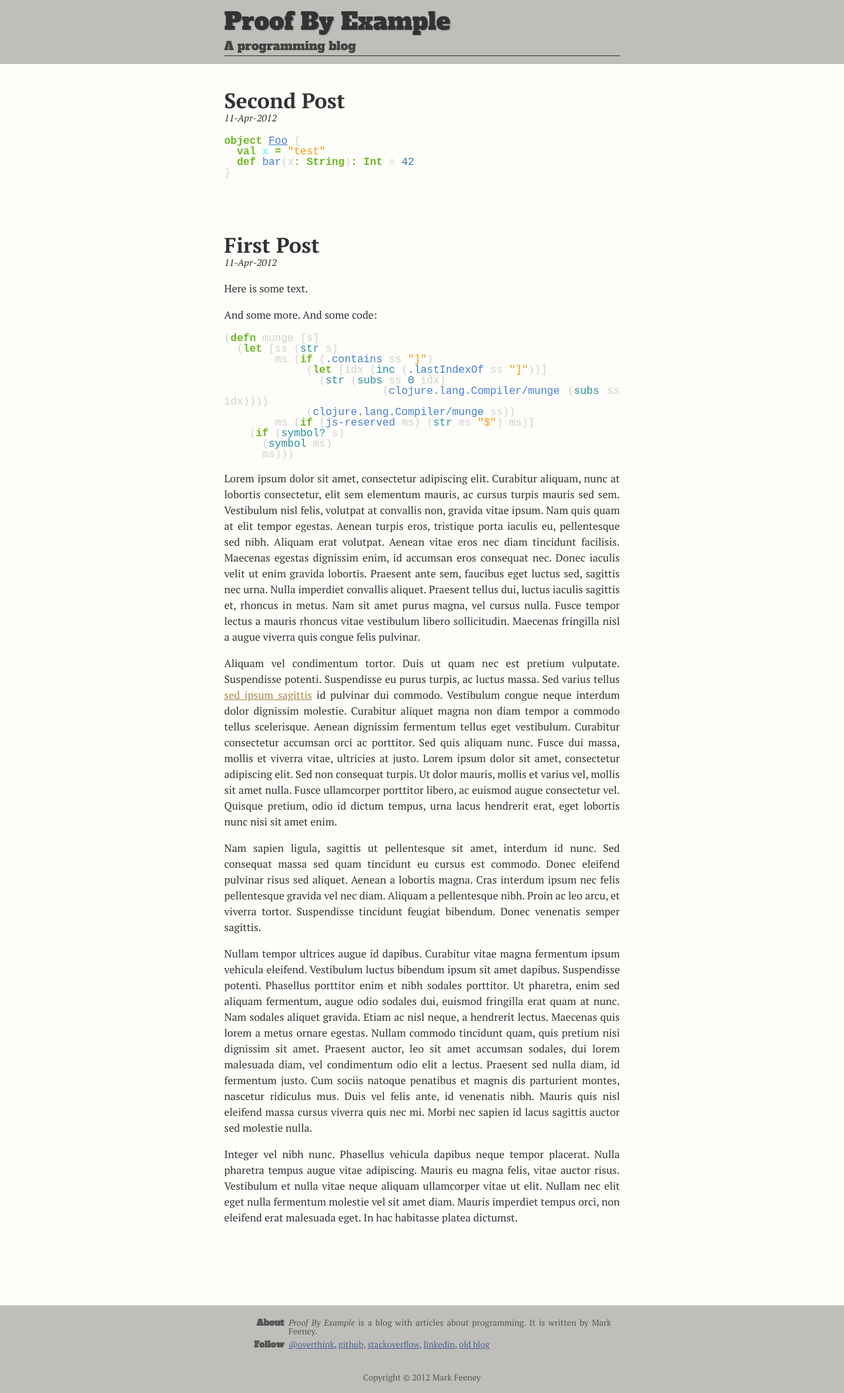
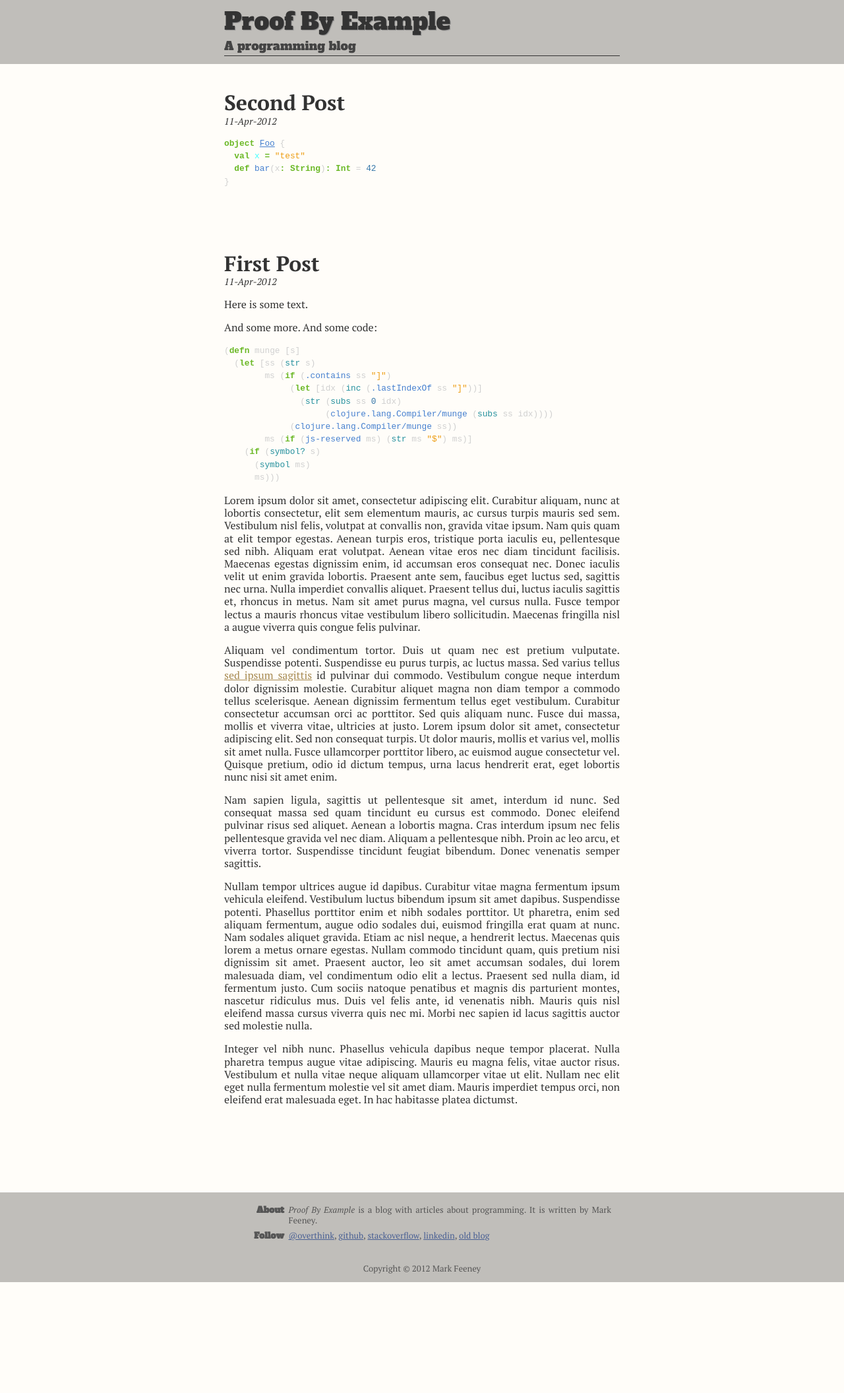
Before and after one commit to overthink/pbe, a Jekyll site: the page built from index.html, in a window 1280 px wide. Shown: the whole page at 66% size. Built offline with Jekyll 4.4.1, drawn with Linux system fonts in a browser that asks for light colours; after the commit the page ends 1943 px from its top, so only the background shows below that.

Commit message:
Minor changes to font size, line spacing.

```diff
--- a/css/style.css
+++ b/css/style.css
@@ -217,7 +217,7 @@ td { vertical-align: top; }
 body {
   font: 400 16px 'PT Serif', serif;
   text-align: justify;
-  line-height: 1;
+  line-height: 1.2;
   color: #333333;
   background-color: #fffdf9; }
 
@@ -226,9 +226,6 @@ body {
   margin: 0 auto;
   padding: 0 24;
 }
-
-p {
-  line-height: 1.5; }
 
 h1 a, h1 a:visited {
   text-decoration: none;
@@ -244,6 +241,9 @@ div.highlight {
   -webkit-border-radius: 11px;
   border: 1px solid #D9DBE1;
   font: normal 13px 'Ubuntu Mono', monospace; }
+
+code {
+  font-size: 0.8em; }
 
 dl {
   margin: 0 1em; }
```
